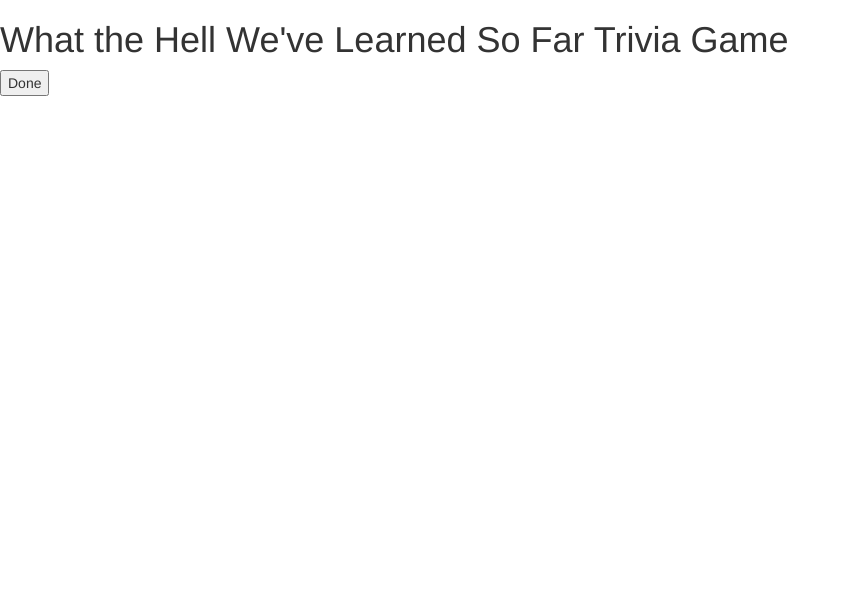
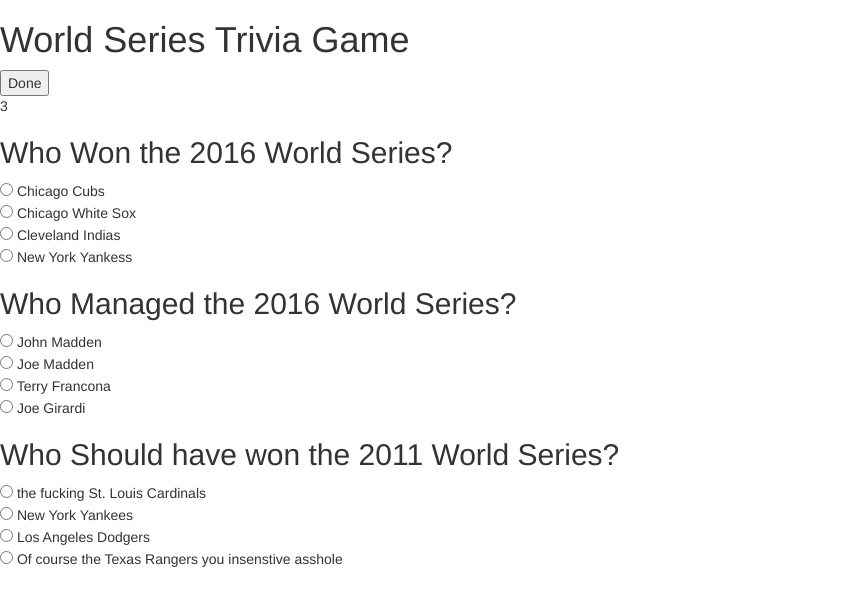
Before and after one commit to GitDarren/TriviaGame, a plain HTML site: page index.html in a window 1280 px wide. Both pictures are taken after a click on the button "Start Game". Shown: the whole page, without its empty margins (0-850 px from the left). Drawn offline with nearby package versions, Linux system fonts and the light colour scheme.

Commit message:
Building timer and question and answer section

```diff
--- a/assets/javascript/app.js
+++ b/assets/javascript/app.js
@@ -1,37 +1,85 @@
-console.log("Hello World");
 
-//Write Document.ready function to load the game
 
-var questionsArray = [{
-    question: "Does this damn thing worK?",
-    answersArray: ["Yes", "No", "WTF", "Go learn something else"],
+var questionsArray = [
+    {
+    question: "Who Won the 2016 World Series?",
+    answersArray: ["Chicago Cubs", "Chicago White Sox", "Cleveland Indias", "New York Yankess"],
+    correctAnswer: 0
+    },
+    {
+    question: "Who Managed the 2016 World Series?",
+    answersArray: ["John Madden", "Joe Madden", "Terry Francona", "Joe Girardi"],
     correctAnswer: 1
-}];
+    },
+    {
+    question: "Who Should have won the 2011 World Series?",
+    answersArray: ["the fucking St. Louis Cardinals", "New York Yankees", "Los Angeles Dodgers", "Of course the Texas Rangers you insenstive asshole"],
+    correctAnswer: 3
+    }
+];
 
 $("document").ready(function () {
     $("#endGameButton").hide();
-
-
+    makeQuestionsSection();
 
     //Put Global Variables Here
 
-    //Pseudocode for the What the Hell We've learned so Far Trivia Game//
+    //Pseudocode for the World Series Trivia Game//
     //Create a Start button that starts the game.  The demo video shows the whole game is hidden until the start game button is pushed//
 
     //Start function - Button with an on "click"
     $("#startButton").on("click", function () {
-
         runGame();
     });
 
+    var seconds = 5;
+    var counter;
+
     var runGame = function () {
+        counter = setInterval(timer, 1000);
         //hide startbutton
         //show questions Div
         $("#startButton").hide();
-        // countdownClock();
         $("#questionsSection").show();
         $("#endGameButton").show();
     };
+
+    function timer() {
+        seconds--;
+        $('#countdownClock').text(seconds);
+        if (seconds === 0) {
+            clearInterval(counter);
+            return;
+        }
+        console.log("There are " + seconds + " seconds left");
+    }
+
+    function makeQuestionsSection() {
+        questionsArray.forEach(function(val, i) {
+            var options = questionsArray[i].answersArray;
+            $("#questionsSection").append (
+            `<h2> ${questionsArray[i].question}</h2>`
+
+            )
+            options.forEach(function(v, idx) {
+                $("#questionsSection").append (
+                    `<form> <input type='radio' name='choice' value=' ${options[idx]}'> ${options[idx]} <br></form>`
+                )
+            })
+        })
+
+    };
+
+
+    $("#endGameButton").on("click", function () {
+        clearInterval(counter);
+        return;
+        //end game with click of the button.
+
+    });
+
+});
+
 
     //Create new function to populate questionsSection with questionsArray
     //write for loop that will loop through questionArray at each index
@@ -41,14 +89,6 @@
     //figure out how I want the questionsSection to be displayed
     //figure out how I want the answersAarry to be display? - Possibly Buttons
 
-
-
-    $("#endGameButton").on("click", function () {
-        //end game with click of the button.
-
-    });
-
-});
 
 //Countdown Clock function - this function would also act as a game end function so that when the time reaches zero, the game stops, the guesses are tallied
 
--- a/index.html
+++ b/index.html
@@ -4,7 +4,7 @@
     <meta charset="utf-8">
     <meta http-equiv="X-UA-Compatible" content="IE=edge">
     <meta lang="en">
-    <title>What the Hell We've Learned So Far Trivia Game</title>
+    <title>World Series Trivia Game</title>
     <meta name="description" content="">
     <meta name="viewport" content="width=device-width, initial-scale=1">
     <link href="" rel="stylesheet">
@@ -23,11 +23,12 @@
 <body>
 
 
-    <h1>What the Hell We've Learned So Far Trivia Game</h1>
+    <h1>World Series Trivia Game</h1>
     <button id=startButton>Start Game</button>
-    <div id=countdownClock></div>
+    <button id=endGameButton>Done</button>
+    <div id=countdownClock>30</div>
     <div id=questionsSection></div>
-    <button id=endGameButton>Done</button>
+
 
 
     <script src="https://code.jquery.com/jquery-3.2.1.min.js" integrity="sha256-hwg4gsxgFZhOsEEamdOYGBf13FyQuiTwlAQgxVSNgt4="
```
